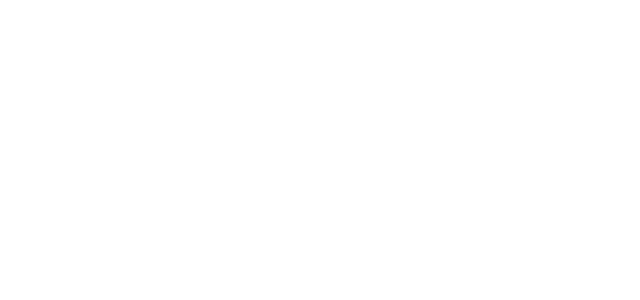
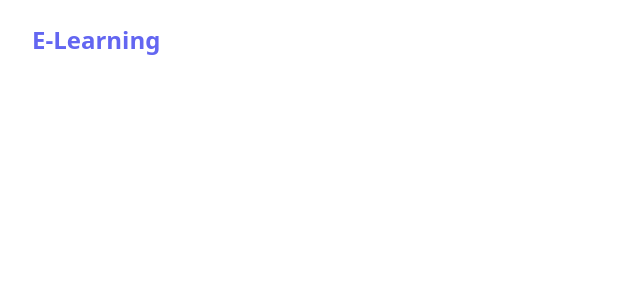
Before and after one commit to Mustafa1Mohamed/E-learning, a React (Create React App) app: page /courses/1 in a window 1280 px wide. Before the commit this address had no page. Shown: the top 300 px of the page, without its empty margins (0-640 px from the left). Built offline with nearby package versions, Linux system fonts and the light colour scheme.

Commit message:
restructure the project

```diff
--- a/package.json
+++ b/package.json
@@ -10,6 +10,7 @@
     "@testing-library/jest-dom": "^6.8.0",
     "@testing-library/react": "^16.3.0",
     "@testing-library/user-event": "^13.5.0",
+    "axios": "^1.12.1",
     "react": "^19.1.1",
     "react-dom": "^19.1.1",
     "react-redux": "^9.2.0",
--- a/src/App.js
+++ b/src/App.js
@@ -1,13 +1,15 @@
 import './App.css';
 import { BrowserRouter, Route, Routes } from 'react-router-dom';
-import Home from "./Pages/Home.js";
 import Login from './pages/Auth/Login/login.jsx';
 import Register from './pages/Auth/Register/register.jsx';
+import Home from './pages/Home/Home.jsx';
+import Navbar from './components/NavBar.jsx';
 
 function App() {
   return (
     <div>
       <BrowserRouter>
+        <Navbar />
         <Routes>
           <Route path='/' element={<Home />} />
           <Route path='/login' element={<Login />} />
--- a/src/Pages/Home.js
+++ /dev/null
@@ -1,12 +0,0 @@
-import Header from "../Componants/Header";
-import NavBar from "../Componants/NavBar";
-function Home(){
-return(
-    <>
-    <NavBar />
-    <Header />
-    </>
-)
-}
-
-export default Home;
--- /dev/null
+++ b/src/Pages/Home/Home.jsx
@@ -0,0 +1,12 @@
+import Header from "../../components/Header";
+import NavBar from "../../components/NavBar";
+function Home() {
+    return (
+        <>
+            <NavBar />
+            <Header />
+        </>
+    )
+}
+
+export default Home;
--- a/src/Componants/Header.js
+++ b/src/components/Header.jsx
@@ -1,4 +1,5 @@
 import React from "react";
+import { NavLink } from "react-router-dom";
 import headerImg from "../header.png";
 
 function Header() {
@@ -36,8 +37,8 @@ function Header() {
             lorem cupidatat commodo. Elit sunt amet fugiat veniam occaecat.
           </p>
           <div className="mt-10 flex items-center justify-center gap-x-6">
-            <a
-              href="#"
+            <NavLink
+              to="/"
               className="rounded-md bg-indigo-500 px-3.5 py-2.5 text-sm
                          font-semibold text-white shadow-xs hover:bg-indigo-400
                          focus-visible:outline focus-visible:outline-2
@@ -45,7 +46,7 @@ function Header() {
                          focus-visible:outline-indigo-500"
             >
               Read More
-            </a>
+            </NavLink>
           </div>
         </div>
       </div>
--- a/src/Componants/NavBar.js
+++ b/src/components/NavBar.jsx
@@ -1,5 +1,5 @@
 import React from "react";
-
+import { NavLink } from "react-router-dom";
 function Navbar() {
   return (
     <header className="absolute inset-x-0 top-0 z-50">
@@ -8,11 +8,11 @@ function Navbar() {
         className="flex items-center justify-between p-6 lg:px-8"
       >
         <div className="flex lg:flex-1">
-          <a href="#" className="-m-1.5 p-1.5 flex items-center">
+          <NavLink to="/" className="-m-1.5 p-1.5 flex items-center">
             <span className="text-2xl font-bold text-indigo-500">
               E-Learning
             </span>
-          </a>
+          </NavLink>
         </div>
         <div className="flex lg:hidden">
           <button
@@ -39,15 +39,15 @@ function Navbar() {
           </button>
         </div>
         <div className="hidden lg:flex lg:gap-x-12">
-          <a href="#" className="text-sm font-semibold text-white">Home</a>
-          <a href="#" className="text-sm font-semibold text-white">Courses</a>
-          <a href="#" className="text-sm font-semibold text-white">Favorites</a>
-          <a href="#" className="text-sm font-semibold text-white">Wishlist</a>
+          <NavLink to="/" className="text-sm font-semibold text-white">Home</NavLink>
+          <NavLink to="/courses" className="text-sm font-semibold text-white">Courses</NavLink>
+          <NavLink to="/favorites" className="text-sm font-semibold text-white">Favorites</NavLink>
+          <NavLink to="/wishlist" className="text-sm font-semibold text-white">Wishlist</NavLink>
         </div>
         <div className="hidden lg:flex lg:flex-1 lg:justify-end">
-          <a href="#" className="text-sm font-semibold text-white">
+          <NavLink to="/login" className="text-sm font-semibold text-white">
             Log in <span aria-hidden="true">&rarr;</span>
-          </a>
+          </NavLink>
         </div>
       </nav>
     </header>
```
Also changed, not shown: 1 other file (tests, documents, lock files or other folders).
